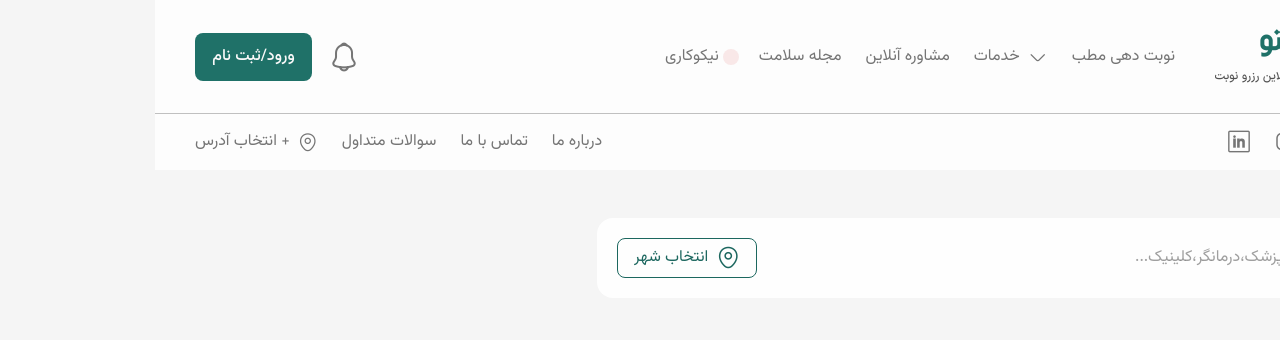
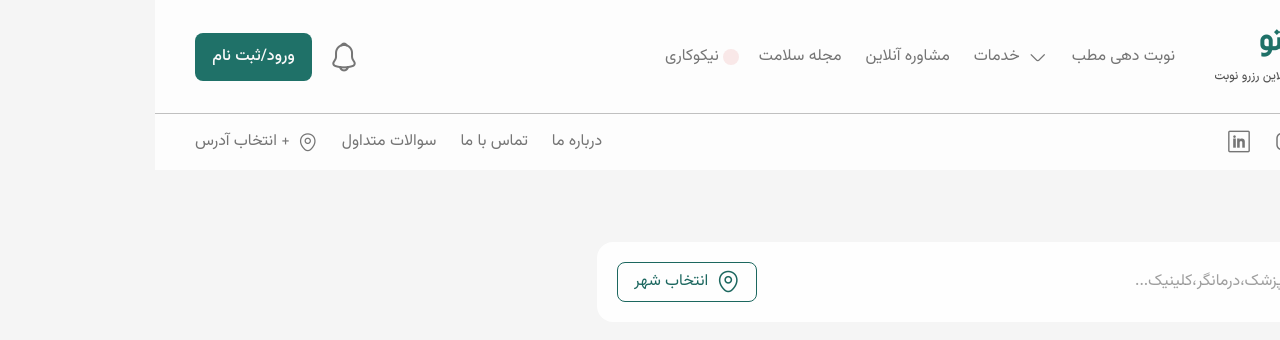
Before and after one commit to MahanZandi/nobito-demo, a Next.js app in the folder webapp/: page /turn-rating in a window 1280 px wide. Shown: the top 340 px of the page. Built offline with nearby package versions, Linux system fonts and the light colour scheme.

Commit message:
fixed the vertical space

```diff
--- a/webapp/app/(website)/turn-rating/page.tsx
+++ b/webapp/app/(website)/turn-rating/page.tsx
@@ -3,7 +3,7 @@ import TurnRatingSearchBox from "@/components/website/TurnRatingSearchBox";
 const TurnRating = () => {
   return (
     <div>
-      <div className="">
+      <div className="py-[72px]">
         <TurnRatingSearchBox />
       </div>
     </div>
--- a/webapp/components/website/TurnRatingSearchBox.tsx
+++ b/webapp/components/website/TurnRatingSearchBox.tsx
@@ -262,7 +262,7 @@ const TurnRatingSearchBox = () => {
   };
 
   return (
-    <div className="container pt-[48px]">
+    <div className="container">
       <div className="hidden xl:block">
         <label
           form="search"
```
